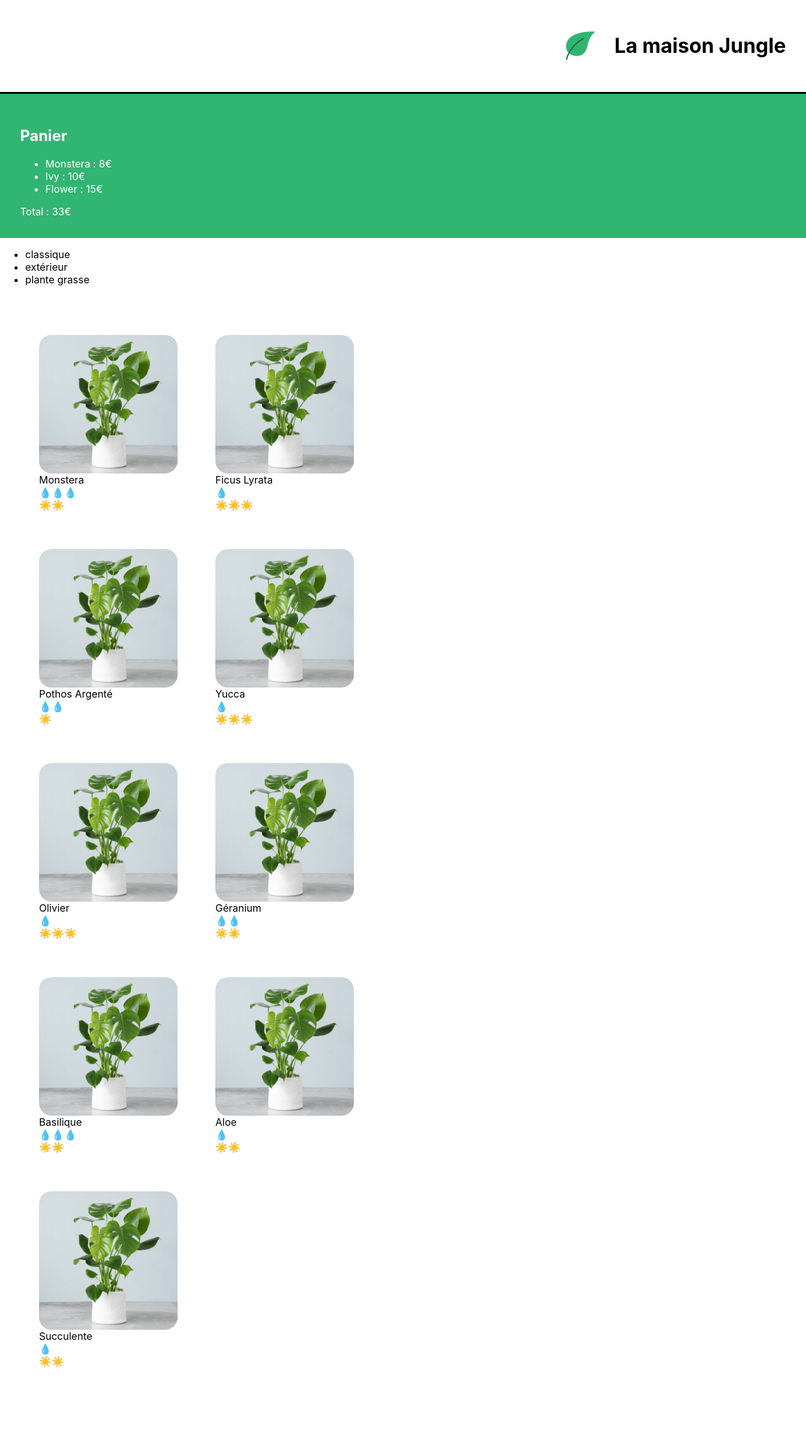
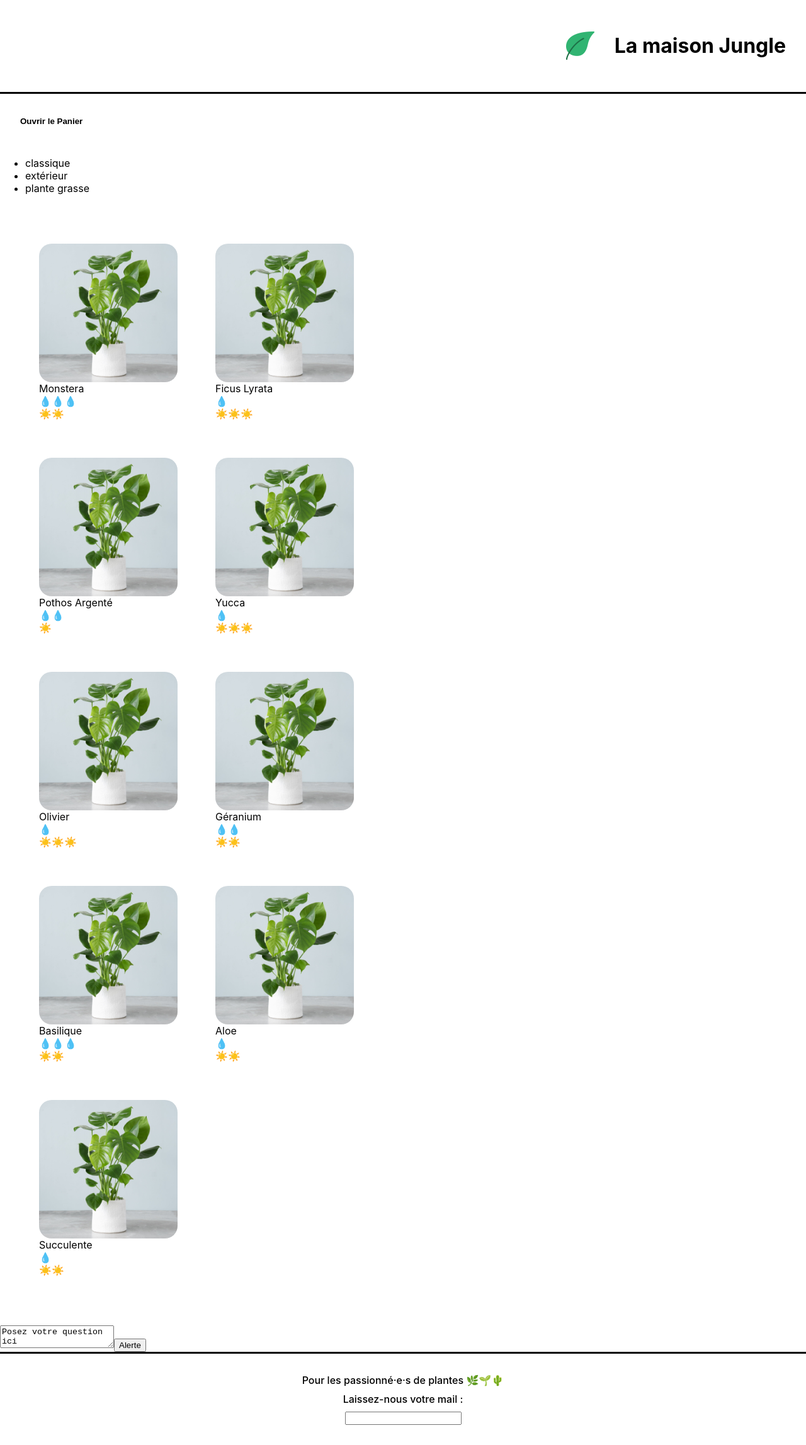
Before and after one commit to RachidBoubekeur-dev/la-maison-jungle, a React (Create React App) app: page / in a window 1280 px wide. Shown: the whole page at 63% size. Before the commit the page ends 2250 px from the top, so only its background shows below. Built offline with nearby package versions, Linux system fonts and the light colour scheme.

Commit message:
add state and style in Cart.jsx

```diff
--- a/src/components/App.jsx
+++ b/src/components/App.jsx
@@ -2,6 +2,8 @@ import './App.css';
 import Banner from './Banner';
 import Cart from './Cart';
 import ShoppingList from './ShoppingList';
+import QuestionForm from './QuestionForm';
+import Footer from './Footer';
 
 const App = () => {
   return (
@@ -9,6 +11,8 @@ const App = () => {
       <Banner />
       <Cart />
       <ShoppingList />
+      <QuestionForm />
+      <Footer />
     </div>
   );
 };
--- a/src/components/CareScale/index.jsx
+++ b/src/components/CareScale/index.jsx
@@ -1,10 +1,19 @@
 const CareScale = ({ careType, scaleValue }) => {
 
     const range = [1, 2, 3];
+    const quantityLabels = {
+        1: 'peu',
+        2: 'modérement',
+        3: 'beaucoup'
+    };
     const scaleType = careType === 'water' ? '💧' : '☀️';
 
+    const InfoPlant = () => {
+        alert(`Cette plante requiert ${quantityLabels[scaleValue]} ${careType === 'water' ? 'd\'eau' : 'de lumière'} ${scaleType}`);
+    };
+
     return (
-        <div>
+        <div onClick={() => InfoPlant()}>
             {range.map((rangeElem) => scaleValue >= rangeElem && <span key={rangeElem.toString()}>{scaleType}</span>)}
         </div>
     );
--- a/src/components/Cart/index.css
+++ b/src/components/Cart/index.css
@@ -1,5 +1,34 @@
 .lmj-cart {
-    color: white;
-    padding: 32px;
-    background-color: #31b572;
+	color: white;
+	background-color: #31b572;
+	padding: 32px;
+	display: flex;
+	flex-direction: column;
+	justify-content: flex-start;
+	width: 200px;
 }
+
+.lmj-cart-add-button {
+	margin-left: 32px;
+	cursor: pointer;
+}
+
+.lmj-cart-toggle-button {
+	background: none;
+	outline: none;
+	border: none;
+	font-weight: 600;
+	cursor: pointer;
+	align-self: self-start;
+	padding: 0;
+	color: white;
+}
+
+.lmj-cart-closed {
+	padding: 32px;
+	width: 200px;
+}
+
+.lmj-cart-closed > button {
+	color: black;
+}
--- a/src/components/Cart/index.jsx
+++ b/src/components/Cart/index.jsx
@@ -1,20 +1,33 @@
 import './index.css';
+import { useState } from 'react';
 
 const Cart = () => {
+    const monsteraPrice = 8;
+    const [cart, updateCart] = useState(1);
+    const [isOpen, setIsOpen] = useState(false);
 
-    const monsteraPrice = 8;
-    const ivyPrice = 10;
-    const flowerPrice = 15;
-
-    return (
+    return isOpen ? (
         <div className='lmj-cart'>
+            <button
+                className='lmj-cart-toggle-button'
+                onClick={() => setIsOpen(false)}
+            >
+                Fermer
+            </button>
             <h2>Panier</h2>
-            <ul>
-                <li>Monstera : {monsteraPrice}€</li>
-                <li>Ivy : {ivyPrice}€</li>
-                <li>Flower : {flowerPrice}€</li>
-            </ul>
-            Total : {monsteraPrice + ivyPrice + flowerPrice}€
+            <div>Monstera : {monsteraPrice}€</div>
+            <button onClick={() => updateCart(cart + 1)}>Ajouter</button>
+            <h3>Total : {monsteraPrice * cart}€</h3>
+            <button onClick={() => updateCart(0)}>Vider le panier</button>
+        </div>
+    ) : (
+        <div className='lmj-cart-closed'>
+            <button
+                className='lmj-cart-toggle-button'
+                onClick={() => setIsOpen(true)}
+            >
+                Ouvrir le Panier
+            </button>
         </div>
     );
 };
--- /dev/null
+++ b/src/components/Footer/index.css
@@ -0,0 +1,14 @@
+.lmj-footer {
+	color: black;
+	padding: 32px;
+	border-top: solid 3px black;
+	display: flex;
+	justify-content: flex-start;
+	flex-direction: column;
+	align-items: center;
+	font-weight: 500;
+}
+
+.lmj-footer-elem {
+	margin-bottom: 10px;
+}
--- /dev/null
+++ b/src/components/Footer/index.jsx
@@ -0,0 +1,19 @@
+import { useState } from 'react';
+import './index.css';
+
+function Footer() {
+    const [inputValue, setInputValue] = useState('');
+    const controlMail = () => { !inputValue.includes('@') && alert('Attention, il n\'y a pas d\'@, ceci n\'est pas une adresse valide.'); };
+
+    return (
+        <footer className='lmj-footer'>
+            <div className='lmj-footer-elem'>
+                Pour les passionné·e·s de plantes 🌿🌱🌵
+            </div>
+            <div className='lmj-footer-elem'>Laissez-nous votre mail :</div>
+            <input type='email' value={inputValue} onChange={(e) => setInputValue(e.target.value)} onBlur={() => controlMail()} />
+        </footer>
+    );
+}
+
+export default Footer;
--- a/src/components/PlantItem/index.jsx
+++ b/src/components/PlantItem/index.jsx
@@ -3,8 +3,12 @@ import './index.css';
 
 const PlantItem = ({ id, cover, name, water, light }) => {
 
+    const handleClick = (id) => {
+        console.log(`Plant ${id} clicked`);
+    };
+
     return (
-        <li key={id} className='lmj-plant-item'>
+        <li key={id} className='lmj-plant-item' onClick={() => handleClick(id)}>
             <img className='lmj-plant-item-cover' src={cover} alt={name} />
             {name}
             <div>
@@ -15,4 +19,4 @@ const PlantItem = ({ id, cover, name, water, light }) => {
     );
 };
 
-export default PlantItem;;;
+export default PlantItem;
--- /dev/null
+++ b/src/components/QuestionForm/index.jsx
@@ -0,0 +1,14 @@
+import { useState } from 'react';
+
+const QuestionForm = () => {
+    const [inputValue, setInputValue] = useState('Posez votre question ici');
+
+    return (
+        <div>
+            <textarea value={inputValue} onChange={(e) => setInputValue(e.target.value)} />
+            <button onClick={() => alert(inputValue)}>Alerte</button>
+        </div>
+    );
+};
+
+export default QuestionForm;
```
